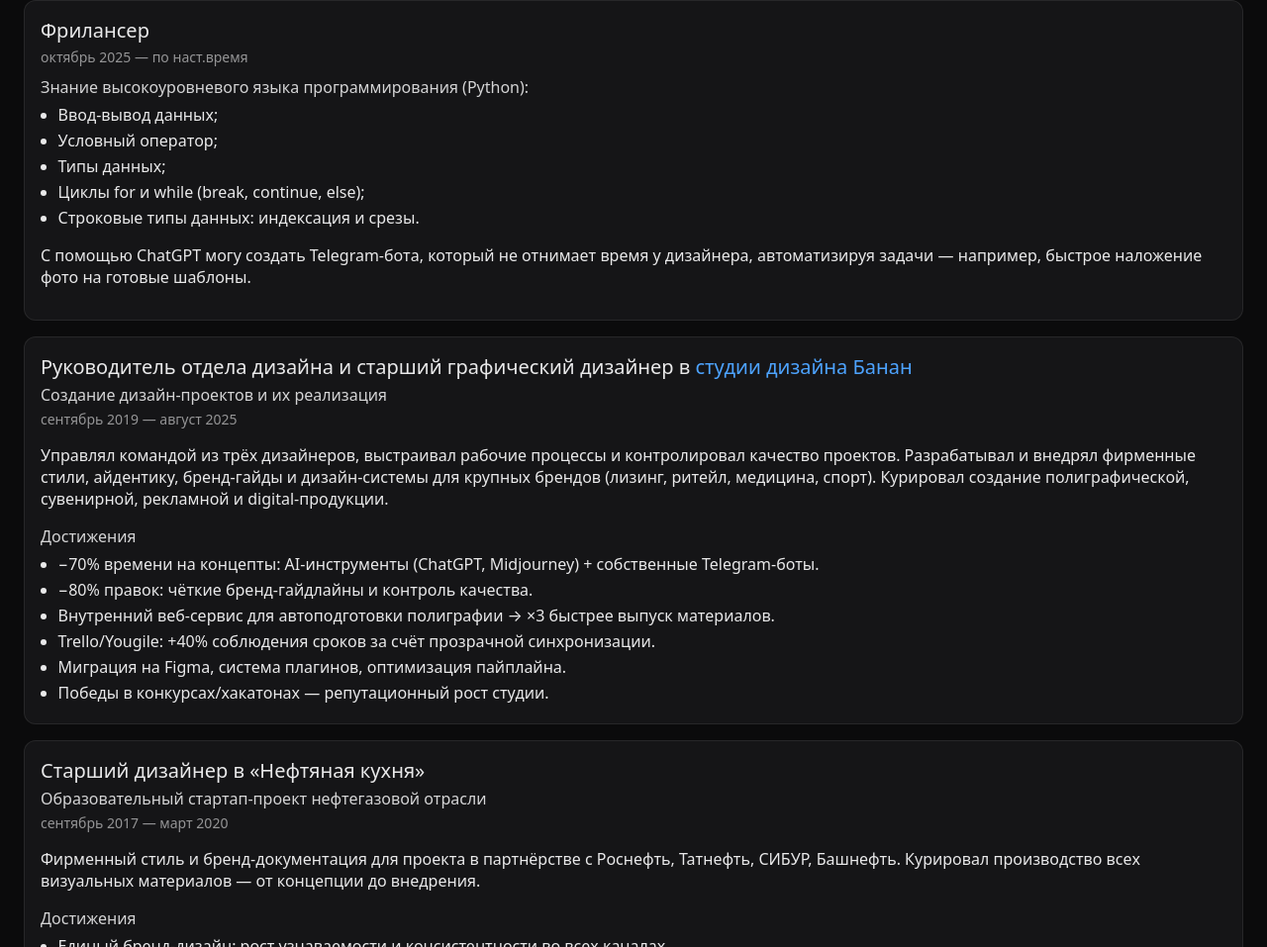
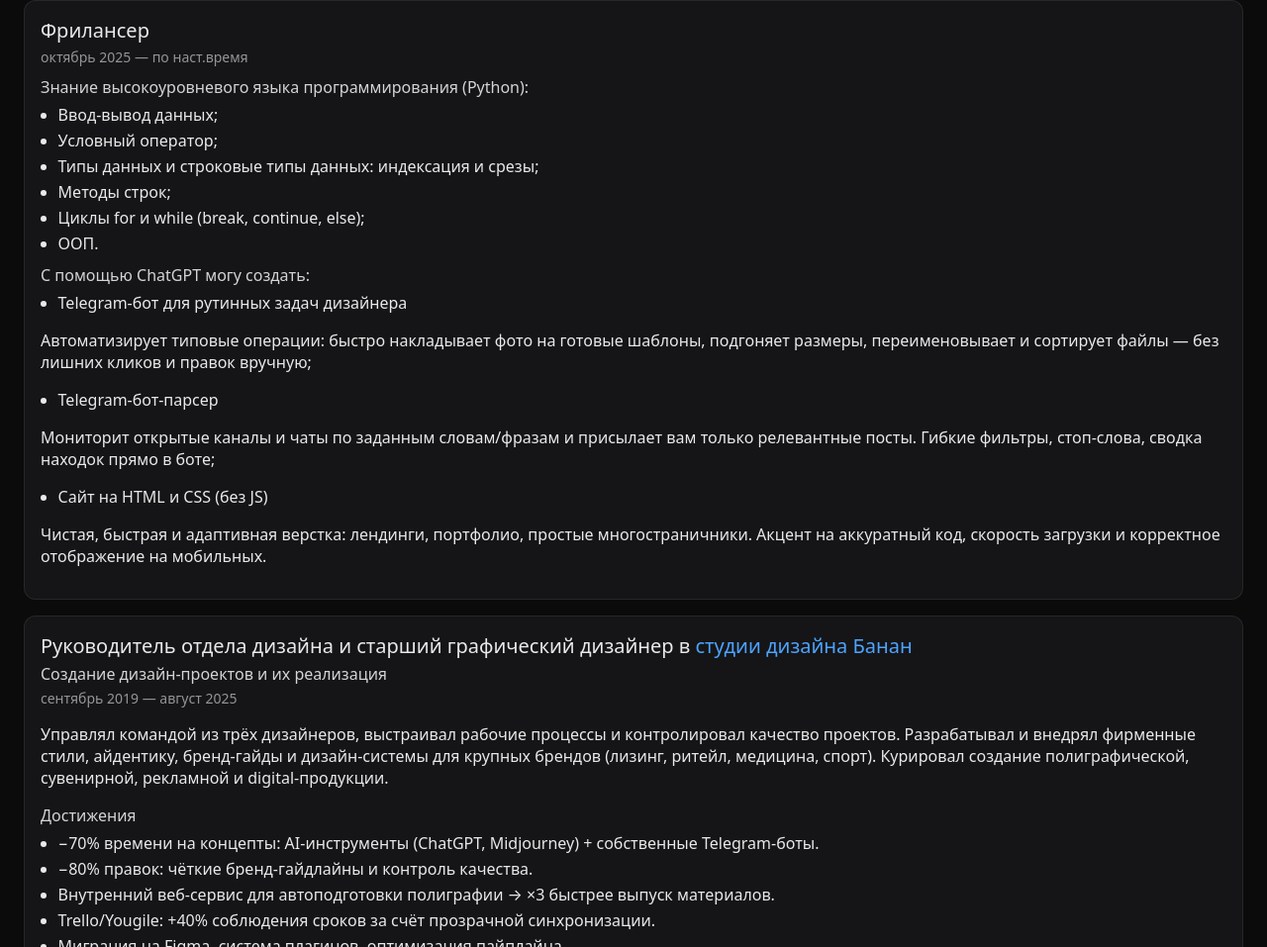
Before and after one commit to bulat-diz/graph.design, a plain HTML site: page index.html in a window 1280 px wide. Shown: the part 1693-2650 px from the top of the page at 99% size. Drawn offline with Linux system fonts and the light colour scheme.

Commit message:
Update index.html

```diff
--- a/index.html
+++ b/index.html
@@ -245,11 +245,24 @@
           <ul class="tight">
             <li>Ввод-вывод данных;</li>
             <li>Условный оператор;</li>
-            <li>Типы данных;</li>
-            <li>Циклы for и while (break, continue, else);</li>
-			<li>Строковые типы данных: индексация и срезы.</li>
+            <li>Типы данных и строковые типы данных: индексация и срезы;</li>
+            <li>Методы строк;</li>
+			<li>Циклы for и while (break, continue, else);</li>
+			<li>ООП.</li>
           </ul>
-			<p>С помощью ChatGPT могу создать Telegram-бота, который не отнимает время у дизайнера, автоматизируя задачи — например, быстрое наложение фото на готовые шаблоны.</p>
+			<p style="margin:10px 0 6px;opacity:.9">С помощью ChatGPT могу создать:</p>
+			<ul class="tight">
+            <li>Telegram-бот для рутинных задач дизайнера</li>
+			</ul>
+			<p>Автоматизирует типовые операции: быстро накладывает фото на готовые шаблоны, подгоняет размеры, переименовывает и сортирует файлы — без лишних кликов и правок вручную;</p>
+            <ul class="tight">
+            <li>Telegram-бот-парсер</li>
+			</ul>
+			<p>Мониторит открытые каналы и чаты по заданным словам/фразам и присылает вам только релевантные посты. Гибкие фильтры, стоп-слова, сводка находок прямо в боте;</p>
+			<ul class="tight">
+            <li>Сайт на HTML и CSS (без JS)</li>
+			</ul>
+			<p>Чистая, быстрая и адаптивная верстка: лендинги, портфолио, простые многостраничники. Акцент на аккуратный код, скорость загрузки и корректное отображение на мобильных.</p>
         </article>
 
         <article class="job">
```
